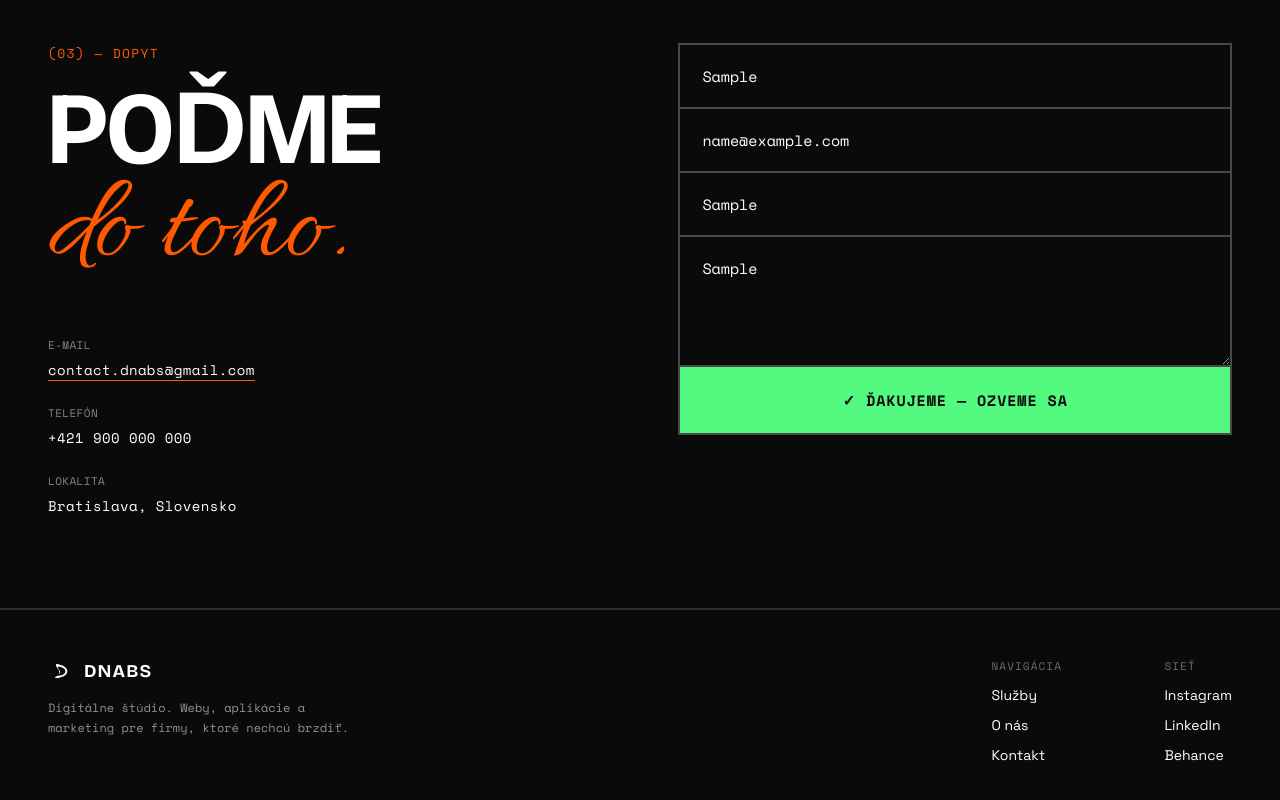
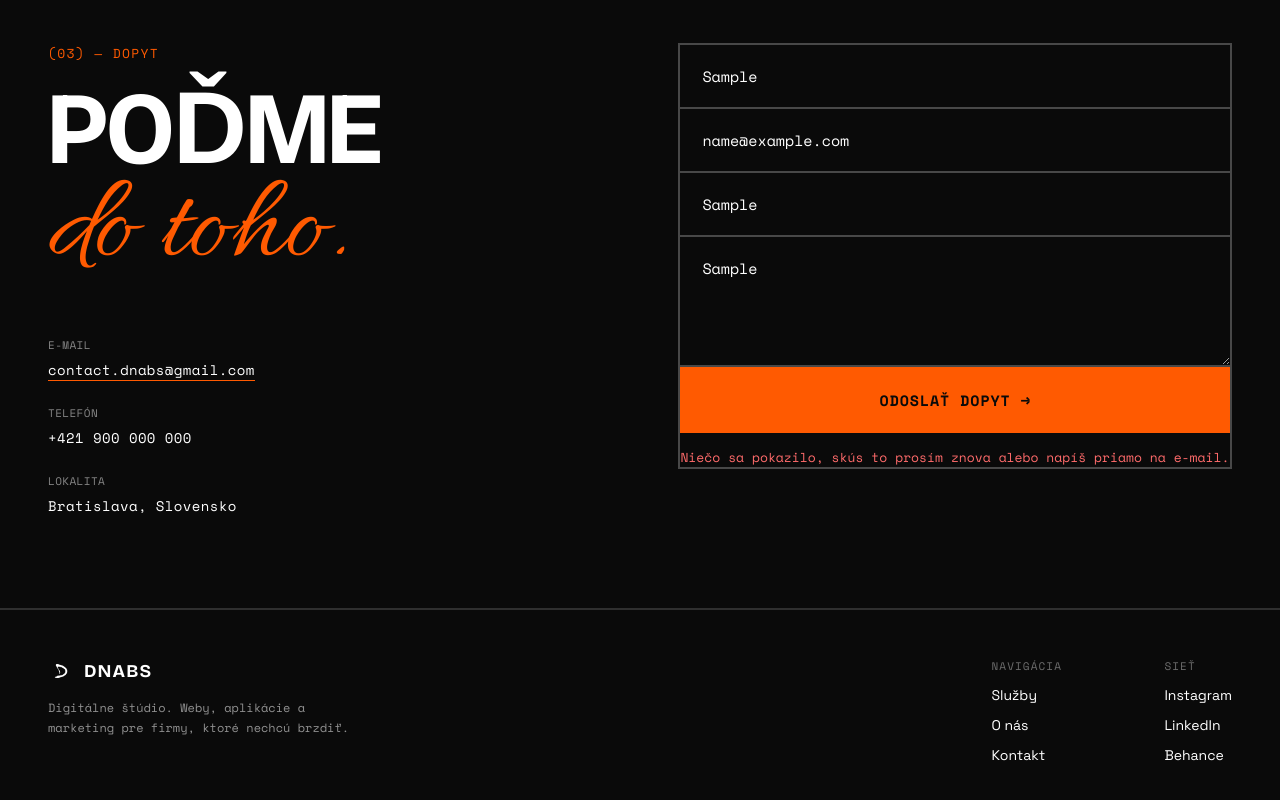
Before and after one commit to habanekdavid-arch/DNABS-, a Next.js app: page / in a window 1280 px wide. Both pictures are taken after typing "Sample", "name@example.com", "Sample", "Sample" into the empty fields and a click on the button "ODOSLAŤ DOPYT →". Shown: the part 2833-3633 px from the top of the page. Built offline with nearby package versions, Linux system fonts and the light colour scheme; no server answers.

Commit message:
Wire contact form to send real emails via Gmail SMTP
Add a /api/contact route using nodemailer + Gmail app password
(GMAIL_USER/GMAIL_APP_PASSWORD env vars) and update the form to
submit to it with loading/success/error states.

Co-Authored-By: Claude Sonnet 5 <noreply@anthropic.com>

```diff
--- a/package.json
+++ b/package.json
@@ -10,11 +10,13 @@
   },
   "dependencies": {
     "next": "16.2.10",
+    "nodemailer": "^9.0.3",
     "react": "19.2.4",
     "react-dom": "19.2.4"
   },
   "devDependencies": {
     "@types/node": "^20",
+    "@types/nodemailer": "^8.0.1",
     "@types/react": "^19",
     "@types/react-dom": "^19",
     "eslint": "^9",
--- /dev/null
+++ b/src/app/api/contact/route.ts
@@ -0,0 +1,48 @@
+import { NextResponse } from "next/server";
+import nodemailer from "nodemailer";
+
+const CONTACT_EMAIL = "contact.dnabs@gmail.com";
+
+export async function POST(request: Request) {
+  const { name, email, company, message } = await request.json();
+
+  if (typeof name !== "string" || !name.trim() || typeof email !== "string" || !email.trim()) {
+    return NextResponse.json({ error: "Meno a e-mail sú povinné." }, { status: 400 });
+  }
+
+  const gmailUser = process.env.GMAIL_USER;
+  const gmailAppPassword = process.env.GMAIL_APP_PASSWORD;
+
+  if (!gmailUser || !gmailAppPassword) {
+    return NextResponse.json(
+      { error: "Odosielanie e-mailov nie je nakonfigurované." },
+      { status: 500 }
+    );
+  }
+
+  const transporter = nodemailer.createTransport({
+    service: "gmail",
+    auth: { user: gmailUser, pass: gmailAppPassword },
+  });
+
+  try {
+    await transporter.sendMail({
+      from: `"DNABS web" <${gmailUser}>`,
+      to: CONTACT_EMAIL,
+      replyTo: email,
+      subject: `Nový dopyt z webu — ${name}`,
+      text: [
+        `Meno: ${name}`,
+        `E-mail: ${email}`,
+        company ? `Spoločnosť: ${company}` : null,
+        "",
+        message || "(bez správy)",
+      ]
+        .filter(Boolean)
+        .join("\n"),
+    });
+    return NextResponse.json({ ok: true });
+  } catch {
+    return NextResponse.json({ error: "Odoslanie zlyhalo, skús to prosím neskôr." }, { status: 502 });
+  }
+}
--- a/src/components/Contact.module.css
+++ b/src/components/Contact.module.css
@@ -113,3 +113,14 @@ textarea.field{
 .submit.success:hover{
   background:var(--green);
 }
+.submit:disabled{
+  opacity:.6;
+  cursor:not-allowed;
+}
+
+.errorMsg{
+  font-family:var(--mono);
+  font-size:13px;
+  color:#ff6b6b;
+  margin-top:14px;
+}
--- a/src/components/Contact.tsx
+++ b/src/components/Contact.tsx
@@ -7,11 +7,31 @@ import styles from "./Contact.module.css";
 
 export default function Contact() {
   const { t, tPh } = useLanguage();
-  const [submitted, setSubmitted] = useState(false);
+  const [status, setStatus] = useState<"idle" | "sending" | "success" | "error">("idle");
 
-  const handleSubmit = (e: FormEvent<HTMLFormElement>) => {
+  const handleSubmit = async (e: FormEvent<HTMLFormElement>) => {
     e.preventDefault();
-    setSubmitted(true);
+    const form = e.currentTarget;
+    const data = new FormData(form);
+
+    setStatus("sending");
+    try {
+      const res = await fetch("/api/contact", {
+        method: "POST",
+        headers: { "Content-Type": "application/json" },
+        body: JSON.stringify({
+          name: data.get("name"),
+          email: data.get("email"),
+          company: data.get("company"),
+          message: data.get("message"),
+        }),
+      });
+      if (!res.ok) throw new Error("failed");
+      setStatus("success");
+      form.reset();
+    } catch {
+      setStatus("error");
+    }
   };
 
   return (
@@ -66,10 +86,16 @@ export default function Contact() {
           />
           <button
             type="submit"
-            className={`${styles.submit} ${submitted ? styles.success : ""}`}
+            disabled={status === "sending"}
+            className={`${styles.submit} ${status === "success" ? styles.success : ""}`}
           >
-            {submitted ? t("contact_success") : t("contact_submit")}
+            {status === "success"
+              ? t("contact_success")
+              : status === "sending"
+                ? t("contact_sending")
+                : t("contact_submit")}
           </button>
+          {status === "error" && <p className={styles.errorMsg}>{t("contact_error")}</p>}
         </form>
       </Reveal>
     </section>
--- a/src/lib/i18n.tsx
+++ b/src/lib/i18n.tsx
@@ -60,7 +60,12 @@ const dict = {
   contact_h1: { sk: "Poďme", en: "Let’s" },
   contact_h2: { sk: "do toho.", en: "do it." },
   contact_submit: { sk: "Odoslať dopyt →", en: "Send inquiry →" },
+  contact_sending: { sk: "Odosielam…", en: "Sending…" },
   contact_success: { sk: "✓ Ďakujeme — ozveme sa", en: "✓ Thank you — we’ll be in touch" },
+  contact_error: {
+    sk: "Niečo sa pokazilo, skús to prosím znova alebo napíš priamo na e-mail.",
+    en: "Something went wrong, please try again or email us directly.",
+  },
   contact_label_email: { sk: "E-mail", en: "E-mail" },
   contact_label_phone: { sk: "Telefón", en: "Phone" },
   contact_label_location: { sk: "Lokalita", en: "Location" },
```
Also changed, not shown: 1 other file (tests, documents, lock files or other folders).
